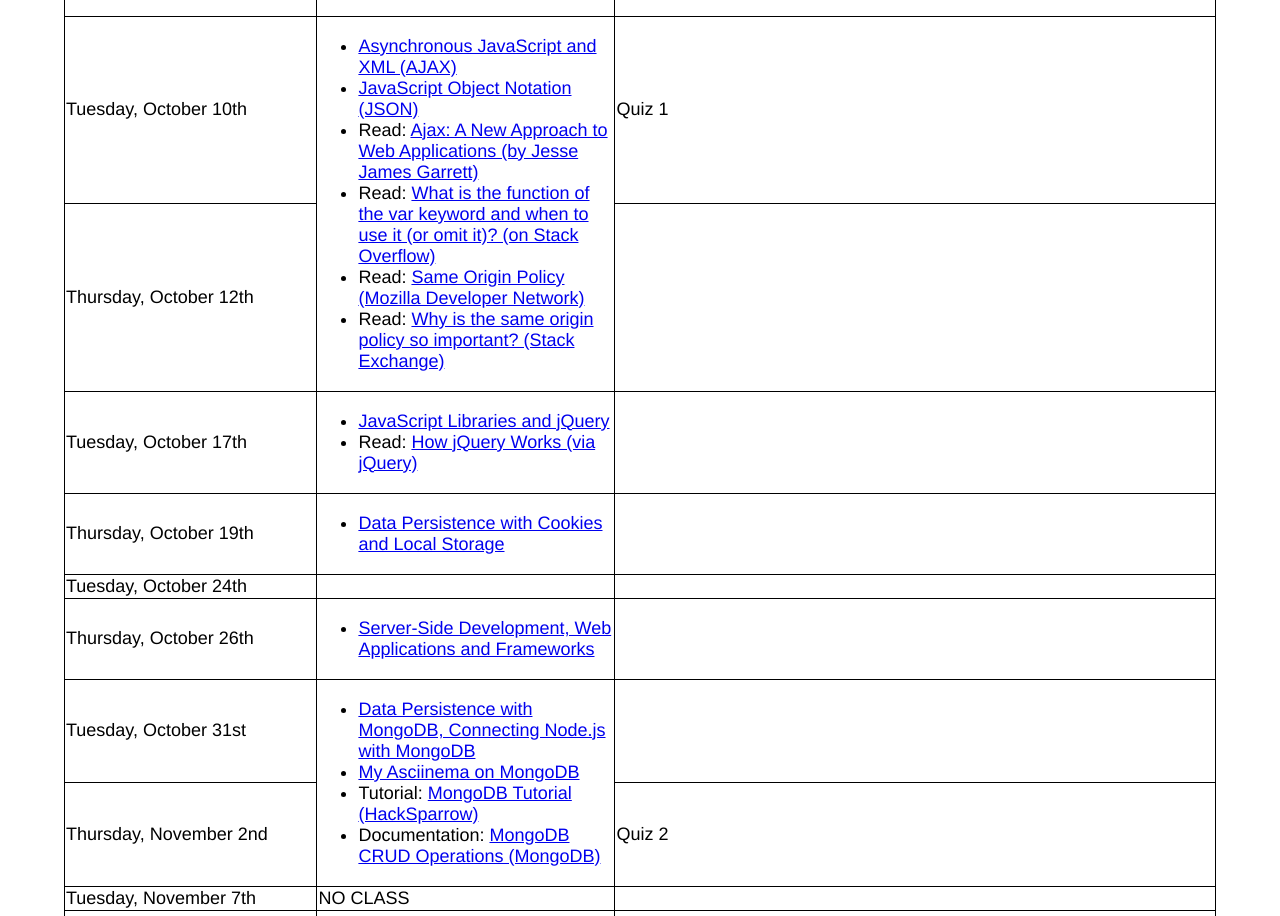
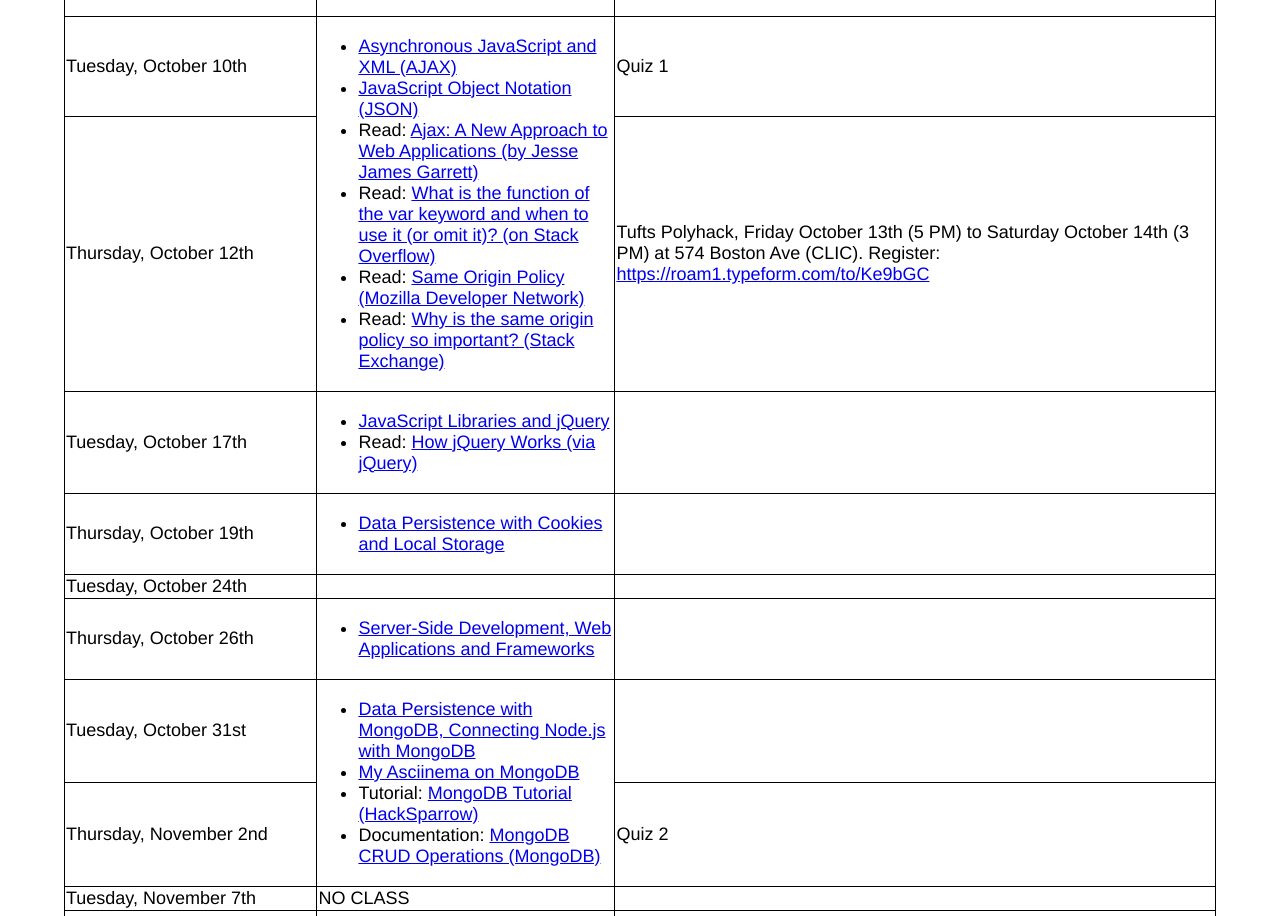
Before and after one commit to zmunro/WebProgramming, a plain HTML site: page index.html in a window 1280 px wide. Shown: the part 3730-4646 px from the top of the page. Drawn offline with Linux system fonts and the light colour scheme.

Commit message:
Added RSVP for Polyhack

```diff
--- a/index.html
+++ b/index.html
@@ -234,7 +234,7 @@
 </tr>
 <tr>
 <td>Thursday, October 12th</td>
-<td>&nbsp;</td>
+<td>Tufts Polyhack, Friday October 13th (5 PM) to Saturday October 14th (3 PM) at 574 Boston Ave (CLIC). Register: <a href="https://roam1.typeform.com/to/Ke9bGC" target="_blank">https://roam1.typeform.com/to/Ke9bGC</a></td>
 </tr>
 <tr>
 <td>Tuesday, October 17th</td>
```
